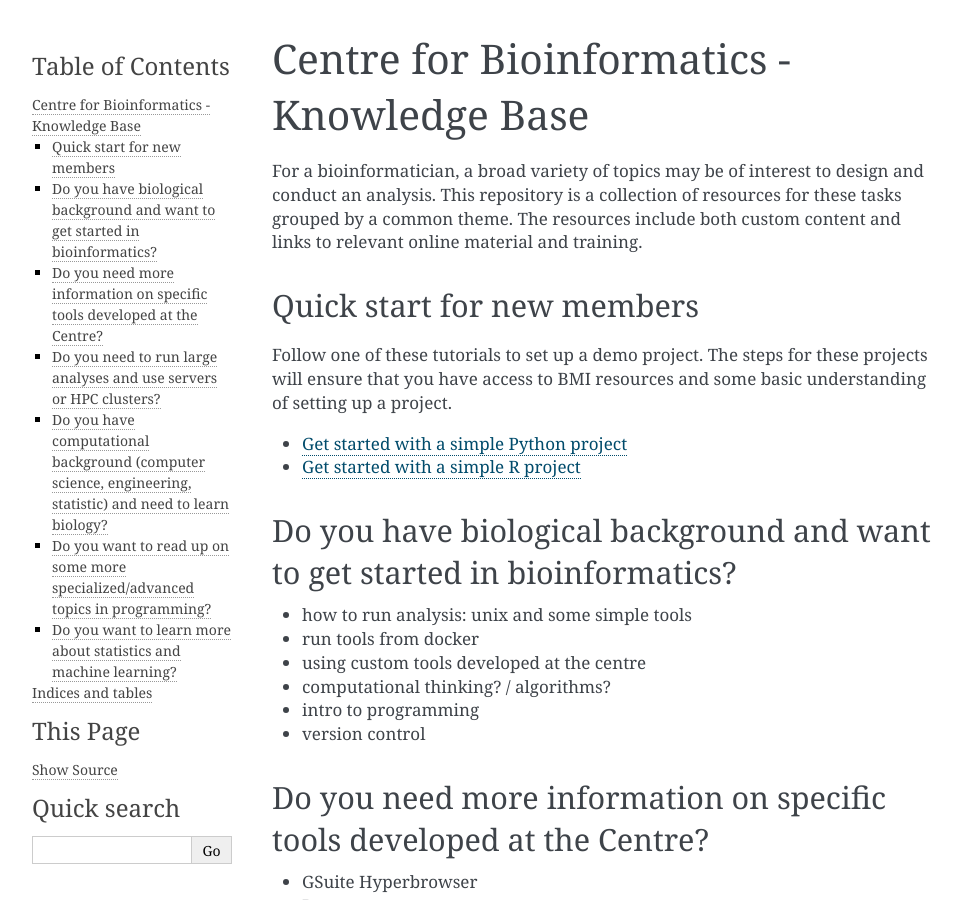
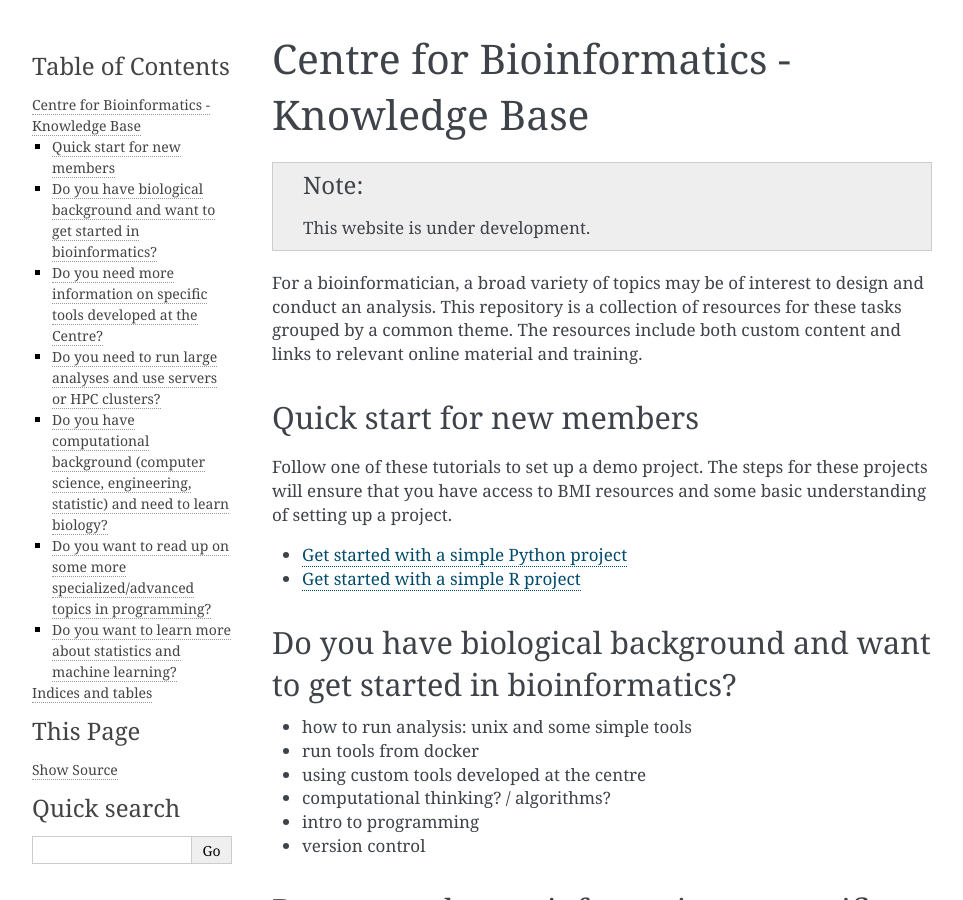
Before and after one commit to uio-bmi/sfb_knowledgebase, a Sphinx documentation site: the page built from source/index.rst, in a window 1280 px wide and 900 px high. Shown: the whole window, without its empty margins (148-1111 px from the left). Built offline with Sphinx 7.4.7, drawn with Linux system fonts in a browser that asks for light colours.

Commit message:
add disclaimer "under development"

```diff
--- a/source/index.rst
+++ b/source/index.rst
@@ -5,6 +5,10 @@
 
 Centre for Bioinformatics - Knowledge Base
 ===========================================
+
+.. note::
+
+   This website is under development.
 
 For a bioinformatician, a broad variety of topics may be of interest to design and conduct an analysis.
 This repository is a collection of resources for these tasks grouped by a common theme. The resources include both custom content
```
